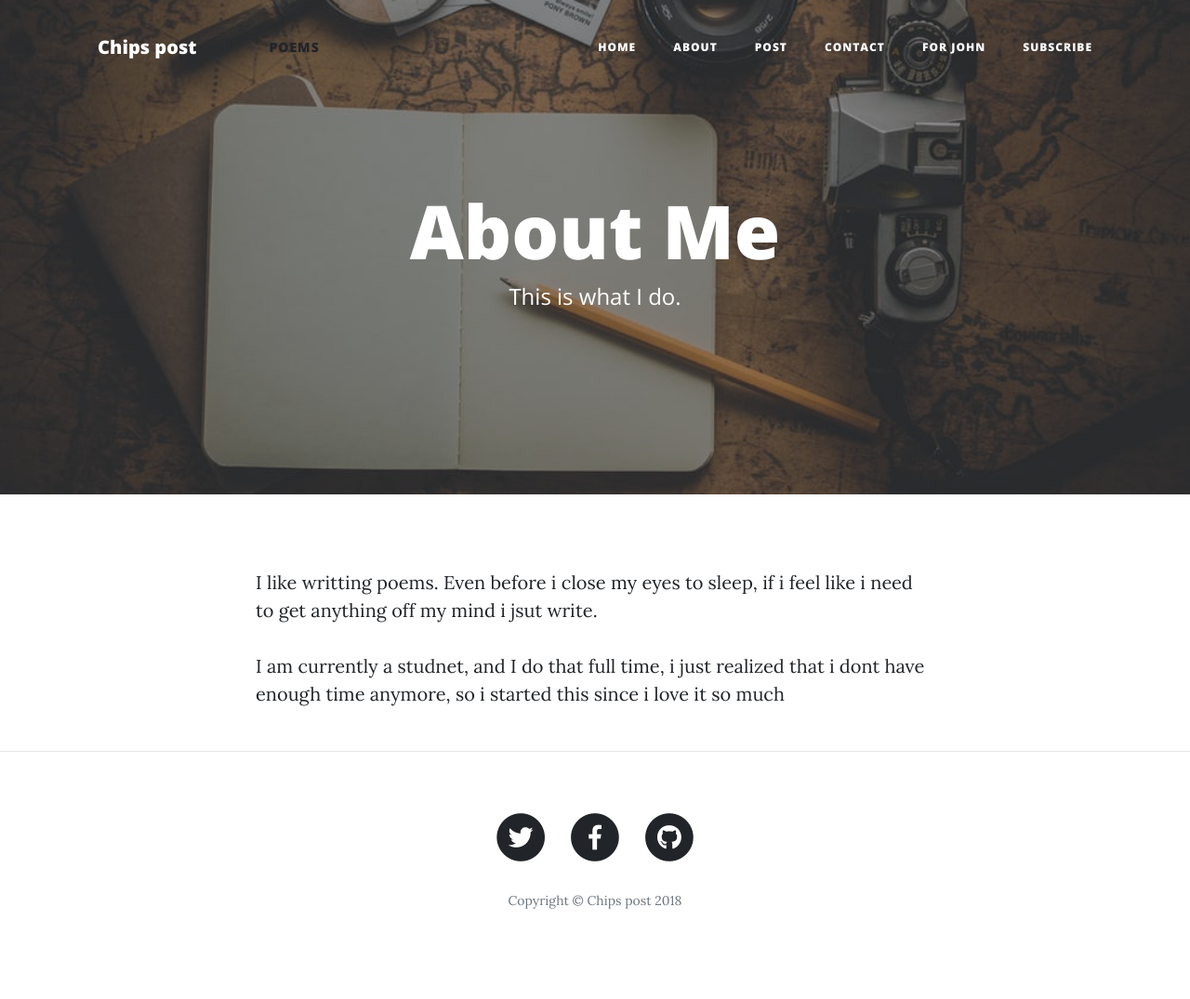
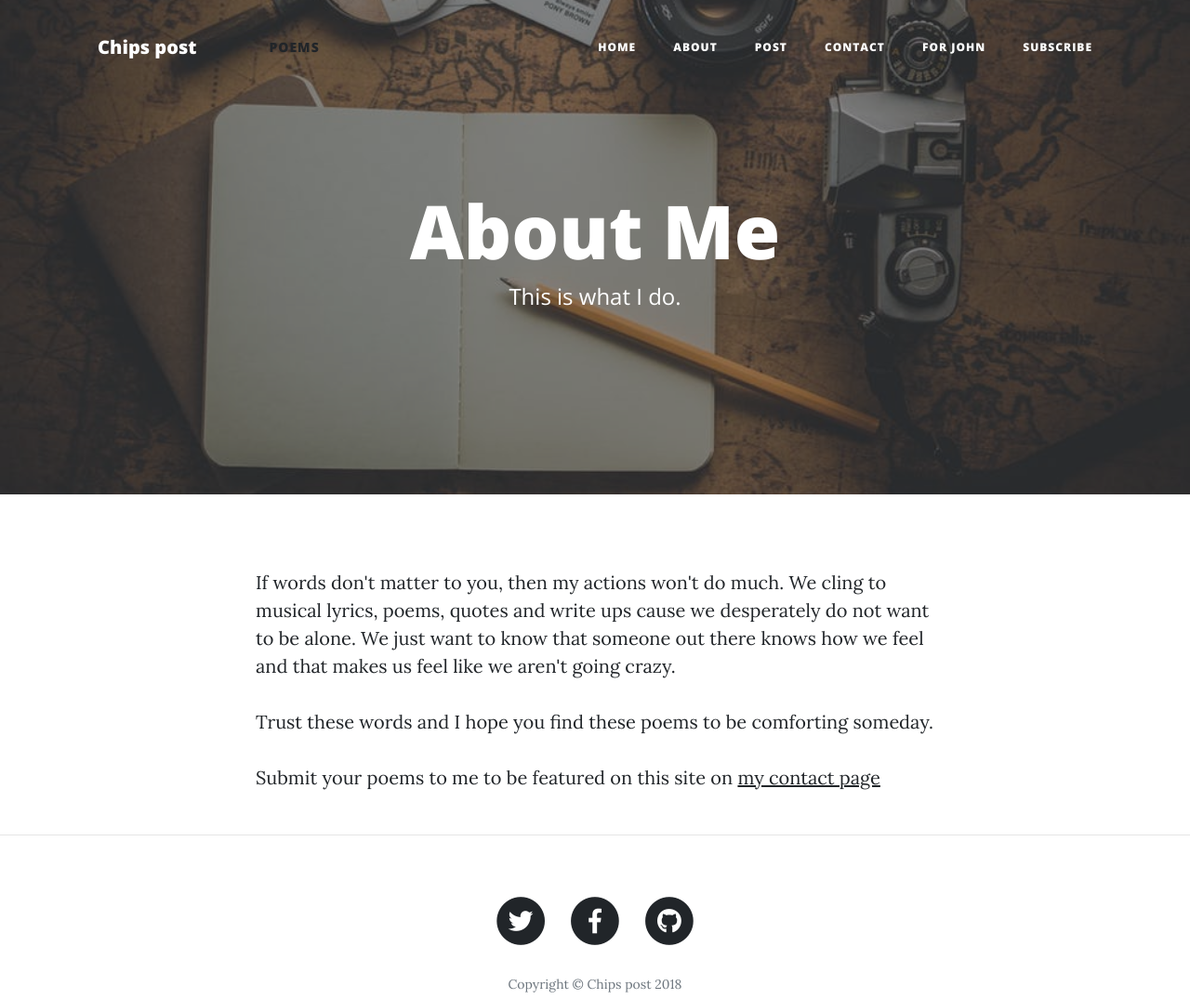
Before and after one commit to ahmedcaleb/ahmedcaleb.github.io, a website: page about.html in a window 1280 px wide. Shown: the whole page at 93% size. Before the commit the page ends 1045 px from the top, so only its background shows below. Drawn offline with nearby package versions, Linux system fonts and the light colour scheme.

Commit message:
Update about.html

```diff
--- a/about.html
+++ b/about.html
@@ -166,8 +166,9 @@
     <div class="container">
       <div class="row">
         <div class="col-lg-8 col-md-10 mx-auto">
-          <p>I like writting poems. Even before i close my eyes to sleep, if i feel like i need to get anything off my mind i jsut write.</p>
-          <p>I am currently a studnet, and I do that full time, i just realized that i dont have enough time anymore, so i started this since i love it so much</p>
+          <p>If words don't matter to you, then my actions won't do much. We cling to musical lyrics, poems, quotes and write ups cause we desperately do not want to be alone. We just want to know that someone out there knows how we feel and that makes us feel like we aren't going crazy. </p>
+          <p>Trust these words and I hope you find these poems to be comforting someday.</p>
+            <p>Submit your poems to me to be featured on this site on <a href="contact.html">my contact page</a> </p>
         </div>
       </div>
     </div>
```
